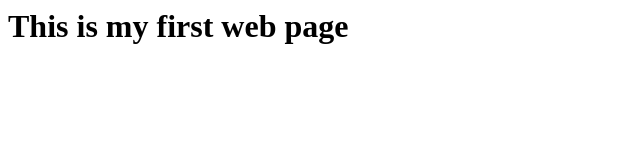
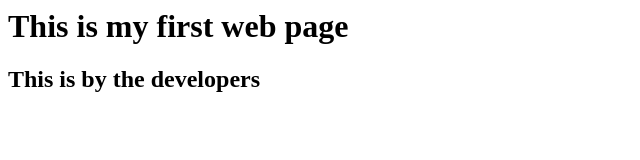
Before and after one commit to Krithik-guptha/project, a plain HTML site: page new.html in a window 1280 px wide. Shown: the whole page, without its empty margins (0-640 px from the left). Drawn offline with Linux system fonts and the light colour scheme.

Commit message:
Added new codes by developers

```diff
--- a/new.html
+++ b/new.html
@@ -1,4 +1,4 @@
 <html>
 	<h1>This is my first web page</h1>
-
+	<h2>This is by the developers</h2>
 </html>
```
